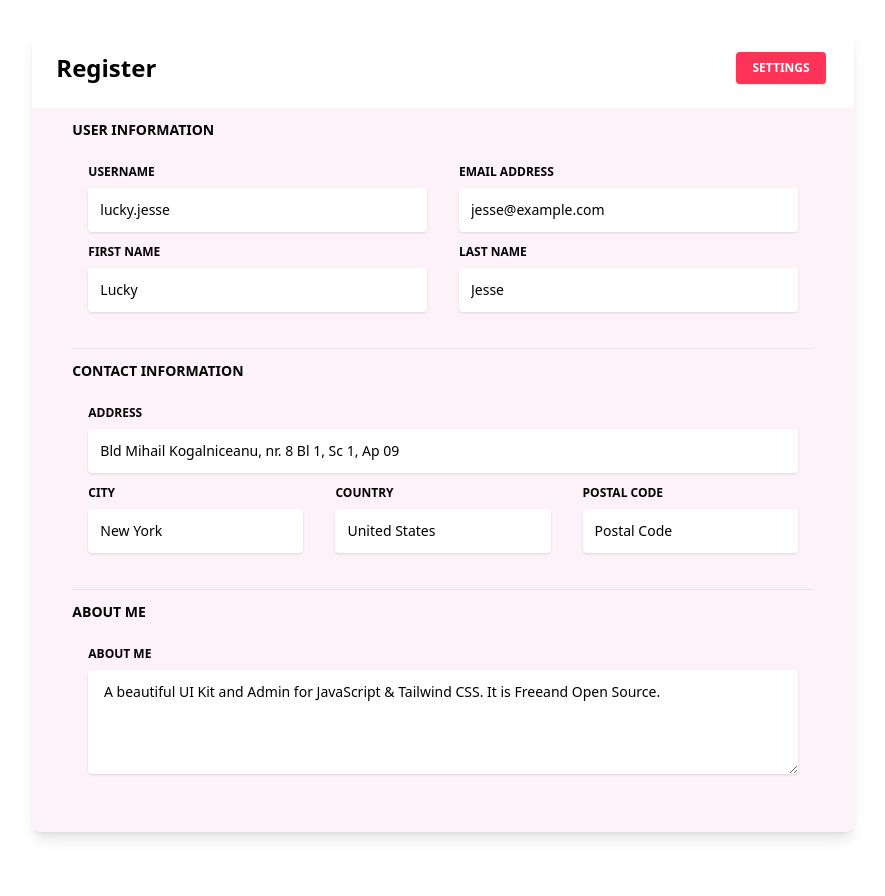
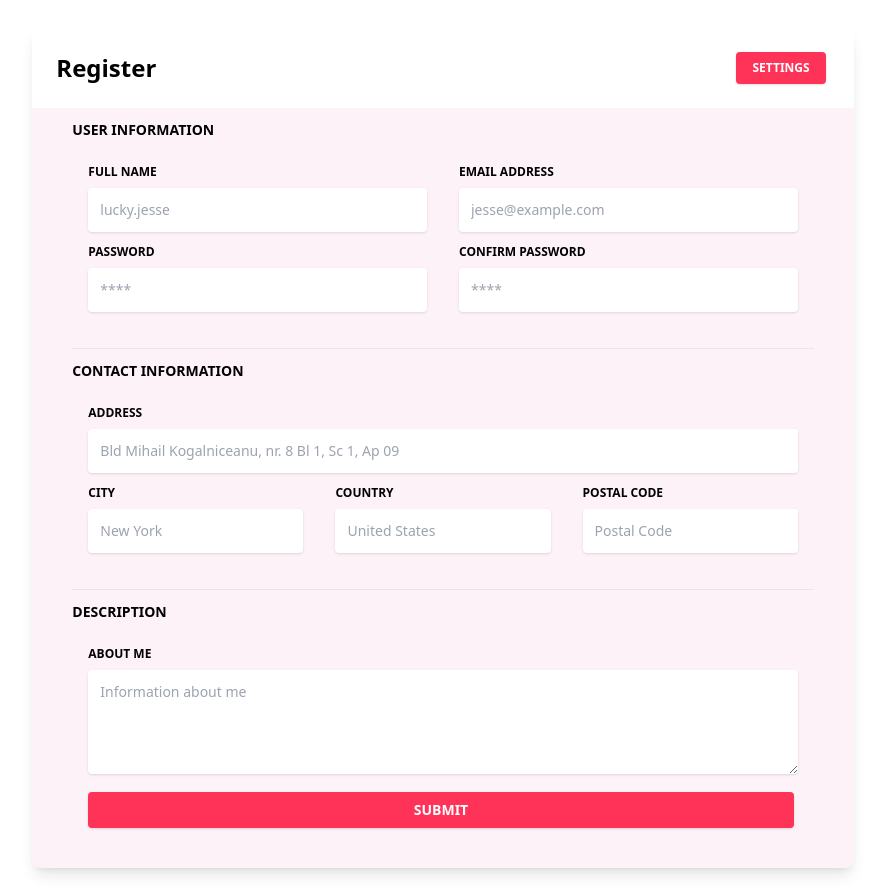
Before and after one commit to devharp/lms-ng, an Angular app: page /register in a window 1280 px wide. Shown: the whole page, without its empty margins (197-1082 px from the left). Before the commit the page ends 860 px from the top, so only its background shows below. Built offline with nearby package versions, Linux system fonts and the light colour scheme.

Commit message:
added interceptor

```diff
--- a/src/api/api.routes.ts
+++ b/src/api/api.routes.ts
@@ -3,6 +3,6 @@ import { environment } from "src/environments/environment";
 const BASE_URL = environment.apiUrl;
 
 export const API_ROUTES = {
-    register: BASE_URL + '/register',
-    login: BASE_URL + '/login',
+    register: BASE_URL + '/user-auth/register',
+    login: BASE_URL + '/user-auth/login',
 }
--- a/src/app/user-authentication/register/register.component.html
+++ b/src/app/user-authentication/register/register.component.html
@@ -1,28 +1,29 @@
 <section class=" py-1 bg-blueGray-50">
   <div class="w-full lg:w-8/12 px-4 mx-auto mt-6">
-  <div class="relative   bg-pink-50 flex flex-col min-w-0 break-words w-full mb-6 shadow-lg rounded-lg bg-blueGray-100 border-0">
+    <div
+      class="relative   bg-pink-50 flex flex-col min-w-0 break-words w-full mb-6 shadow-lg rounded-lg bg-blueGray-100 border-0">
       <div class="rounded-t bg-white mb-0 px-6 py-6">
         <div class=" flex justify-between">
           <h6 class="text-blueGray-700 text-2xl font-bold">
             Register
           </h6>
-        <button class="bg-[#ff3258] text-white  font-bold uppercase text-xs px-4 py-2 rounded shadow hover:shadow-md outline-none focus:outline-none mr-1 ease-linear transition-all duration-150" type="button">
+          <button
+            class="bg-[#ff3258] text-white  font-bold uppercase text-xs px-4 py-2 rounded shadow hover:shadow-md outline-none focus:outline-none mr-1 ease-linear transition-all duration-150"
+            type="button">
             Settings
           </button>
         </div>
       </div>
       <div class="flex-auto px-4 lg:px-10 py-10 pt-0">
-      <form>
-        <h6 class="text-blueGray-400 text-sm mt-3 mb-6 font-bold uppercase">
-          User Information
-        </h6>
+        <form (ngSubmit)="submitRegistrationForm()" [formGroup]="registrationForm">
+          <h6 class="text-blueGray-400 text-sm mt-3 mb-6 font-bold uppercase">User Information</h6>
           <div class="flex flex-wrap">
             <div class="w-full lg:w-6/12 px-4">
               <div class="relative w-full mb-3">
-              <label class="block uppercase text-blueGray-600 text-xs font-bold mb-2" htmlfor="grid-password">
-                Username
-              </label>
-              <input type="text" class="border-0 px-3 py-3 placeholder-blueGray-300 text-blueGray-600 bg-white rounded text-sm shadow focus:outline-none focus:ring w-full ease-linear transition-all duration-150" value="lucky.jesse">
+                <label class="block uppercase text-blueGray-600 text-xs font-bold mb-2" htmlfor="grid-password">Full name</label>
+                <input type="text" formControlName="fullName"
+                  class="border-0 px-3 py-3 placeholder-blueGray-300 text-blueGray-600 bg-white rounded text-sm shadow focus:outline-none focus:ring w-full ease-linear transition-all duration-150"
+                  placeholder="lucky.jesse">
               </div>
             </div>
             <div class="w-full lg:w-6/12 px-4">
@@ -30,81 +31,88 @@
                 <label class="block uppercase text-blueGray-600 text-xs font-bold mb-2" htmlfor="grid-password">
                   Email address
                 </label>
-              <input type="email" class="border-0 px-3 py-3 placeholder-blueGray-300 text-blueGray-600 bg-white rounded text-sm shadow focus:outline-none focus:ring w-full ease-linear transition-all duration-150" value="jesse@example.com">
+                <input type="email" formControlName="email"
+                  class="border-0 px-3 py-3 placeholder-blueGray-300 text-blueGray-600 bg-white rounded text-sm shadow focus:outline-none focus:ring w-full ease-linear transition-all duration-150"
+                  placeholder="jesse@example.com">
               </div>
             </div>
             <div class="w-full lg:w-6/12 px-4">
               <div class="relative w-full mb-3">
                 <label class="block uppercase text-blueGray-600 text-xs font-bold mb-2" htmlfor="grid-password">
-                First Name
+                  password
                 </label>
-              <input type="text" class="border-0 px-3 py-3 placeholder-blueGray-300 text-blueGray-600 bg-white rounded text-sm shadow focus:outline-none focus:ring w-full ease-linear transition-all duration-150" value="Lucky">
+                <input type="password" formControlName="password" class="border-0 px-3 py-3 placeholder-blueGray-300 text-blueGray-600 bg-white rounded text-sm shadow focus:outline-none focus:ring w-full ease-linear transition-all duration-150" placeholder="****">
               </div>
             </div>
             <div class="w-full lg:w-6/12 px-4">
               <div class="relative w-full mb-3">
                 <label class="block uppercase text-blueGray-600 text-xs font-bold mb-2" htmlfor="grid-password">
-                Last Name
+                  confirm password
                 </label>
-              <input type="text" class="border-0 px-3 py-3 placeholder-blueGray-300 text-blueGray-600 bg-white rounded text-sm shadow focus:outline-none focus:ring w-full ease-linear transition-all duration-150" value="Jesse">
+                <input type="password" class="border-0 px-3 py-3 placeholder-blueGray-300 text-blueGray-600 bg-white rounded text-sm shadow focus:outline-none focus:ring w-full ease-linear transition-all duration-150" placeholder="****">
               </div>
             </div>
           </div>
 
           <hr class="mt-6 border-b-1 border-blueGray-300">
 
-        <h6 class="text-blueGray-400 text-sm mt-3 mb-6 font-bold uppercase">
-          Contact Information
-        </h6>
+          <h6 class="text-blueGray-400 text-sm mt-3 mb-6 font-bold uppercase">Contact Information</h6>
           <div class="flex flex-wrap">
             <div class="w-full lg:w-12/12 px-4">
               <div class="relative w-full mb-3">
-              <label class="block uppercase text-blueGray-600 text-xs font-bold mb-2" htmlfor="grid-password">
-                Address
-              </label>
-              <input type="text" class="border-0 px-3 py-3 placeholder-blueGray-300 text-blueGray-600 bg-white rounded text-sm shadow focus:outline-none focus:ring w-full ease-linear transition-all duration-150" value="Bld Mihail Kogalniceanu, nr. 8 Bl 1, Sc 1, Ap 09">
+                <label class="block uppercase text-blueGray-600 text-xs font-bold mb-2" htmlfor="grid-password">Address</label>
+                <input type="text"
+                  class="border-0 px-3 py-3 placeholder-blueGray-300 text-blueGray-600 bg-white rounded text-sm shadow focus:outline-none focus:ring w-full ease-linear transition-all duration-150"
+                  placeholder="Bld Mihail Kogalniceanu, nr. 8 Bl 1, Sc 1, Ap 09">
               </div>
             </div>
             <div class="w-full lg:w-4/12 px-4">
               <div class="relative w-full mb-3">
-              <label class="block uppercase text-blueGray-600 text-xs font-bold mb-2" htmlfor="grid-password">
-                City
-              </label>
-              <input type="email" class="border-0 px-3 py-3 placeholder-blueGray-300 text-blueGray-600 bg-white rounded text-sm shadow focus:outline-none focus:ring w-full ease-linear transition-all duration-150" value="New York">
+                <label class="block uppercase text-blueGray-600 text-xs font-bold mb-2"
+                  htmlfor="grid-password">City</label>
+                <input type="email"
+                  class="border-0 px-3 py-3 placeholder-blueGray-300 text-blueGray-600 bg-white rounded text-sm shadow focus:outline-none focus:ring w-full ease-linear transition-all duration-150"
+                  placeholder="New York">
               </div>
             </div>
             <div class="w-full lg:w-4/12 px-4">
               <div class="relative w-full mb-3">
-              <label class="block uppercase text-blueGray-600 text-xs font-bold mb-2" htmlfor="grid-password">
-                Country
-              </label>
-              <input type="text" class="border-0 px-3 py-3 placeholder-blueGray-300 text-blueGray-600 bg-white rounded text-sm shadow focus:outline-none focus:ring w-full ease-linear transition-all duration-150" value="United States">
+                <label class="block uppercase text-blueGray-600 text-xs font-bold mb-2"
+                  htmlfor="grid-password">Country</label>
+                <input type="text"
+                  class="border-0 px-3 py-3 placeholder-blueGray-300 text-blueGray-600 bg-white rounded text-sm shadow focus:outline-none focus:ring w-full ease-linear transition-all duration-150"
+                  placeholder="United States">
               </div>
             </div>
             <div class="w-full lg:w-4/12 px-4">
               <div class="relative w-full mb-3">
-              <label class="block uppercase text-blueGray-600 text-xs font-bold mb-2" htmlfor="grid-password">
-                Postal Code
-              </label>
-              <input type="text" class="border-0 px-3 py-3 placeholder-blueGray-300 text-blueGray-600 bg-white rounded text-sm shadow focus:outline-none focus:ring w-full ease-linear transition-all duration-150" value="Postal Code">
+                <label class="block uppercase text-blueGray-600 text-xs font-bold mb-2" htmlfor="grid-password">Postal
+                  Code</label>
+                <input type="text"
+                  class="border-0 px-3 py-3 placeholder-blueGray-300 text-blueGray-600 bg-white rounded text-sm shadow focus:outline-none focus:ring w-full ease-linear transition-all duration-150"
+                  placeholder="Postal Code">
               </div>
             </div>
           </div>
 
           <hr class="mt-6 border-b-1 border-blueGray-300">
 
-        <h6 class="text-blueGray-400 text-sm mt-3 mb-6 font-bold uppercase">
-          About Me
-        </h6>
+          <h6 class="text-blueGray-400 text-sm mt-3 mb-6 font-bold uppercase">Description</h6>
           <div class="flex flex-wrap">
             <div class="w-full lg:w-12/12 px-4">
               <div class="relative w-full mb-3">
-              <label class="block uppercase text-blueGray-600 text-xs font-bold mb-2" htmlfor="grid-password">
-                About me
-              </label>
-              <textarea type="text" class="border-0 px-3 py-3 placeholder-blueGray-300 text-blueGray-600 bg-white rounded text-sm shadow focus:outline-none focus:ring w-full ease-linear transition-all duration-150" rows="4"> A beautiful UI Kit and Admin for JavaScript &amp; Tailwind CSS. It is Freeand Open Source.</textarea>
+                <label class="block uppercase text-blueGray-600 text-xs font-bold mb-2" htmlfor="grid-password">About
+                  me</label>
+                <textarea type="text"
+                  class="border-0 px-3 py-3 placeholder-blueGray-300 text-blueGray-600 bg-white rounded text-sm shadow focus:outline-none focus:ring w-full ease-linear transition-all duration-150"
+                  rows="4" placeholder="Information about me"></textarea>
               </div>
             </div>
+          </div>
+
+          <div class="flex px-4">
+            <input type="submit" value="Submit"
+              class="cursor-pointer flex-grow bg-[#ff3258] text-white  font-bold uppercase text-sm px-4 py-2 rounded shadow hover:shadow-md outline-none focus:outline-none mr-1 ease-linear transition-all duration-150" />
           </div>
         </form>
       </div>
--- a/src/app/user-authentication/register/register.component.ts
+++ b/src/app/user-authentication/register/register.component.ts
@@ -1,10 +1,42 @@
-import { Component } from '@angular/core';
+import { HttpClient } from '@angular/common/http';
+import { Component, OnInit } from '@angular/core';
+import { FormBuilder, FormGroup, Validators } from '@angular/forms';
+import { API_ROUTES } from 'src/api/api.routes';
+
+enum UserRoles {
+  STUDENT = 'student', FACULTY = 'faculty'
+}
 
 @Component({
   selector: 'app-register',
   templateUrl: './register.component.html',
   styleUrls: ['./register.component.scss']
 })
-export class RegisterComponent {
+export class RegisterComponent implements OnInit{
+
+  public registrationForm: FormGroup;
+
+  constructor(private fb: FormBuilder, private httpClient: HttpClient) {
+    this.registrationForm = fb.group({
+      fullName: ['', Validators.required],
+      email: ['', Validators.required],
+      password: ['', Validators.required],
+      role: [UserRoles.STUDENT, Validators.required],
+    })
+  }
+
+  ngOnInit(){
+    console.log('page initialized')
+  }
+
+  submitRegistrationForm() {
+    if (this.registrationForm.invalid) return
+    const { value: registrationFormData }= this.registrationForm;
+
+    this.httpClient
+      .post(API_ROUTES.register, registrationFormData)
+      .subscribe(response => { console.log('reposne: ', response) })
+
+  }
 
 }
--- a/src/app/user-authentication/user-authentication.module.ts
+++ b/src/app/user-authentication/user-authentication.module.ts
@@ -3,6 +3,7 @@ import { CommonModule } from '@angular/common';
 import { RegisterComponent } from './register/register.component';
 import { LoginComponent } from './login/login.component';
 import { RouterModule, Routes } from '@angular/router';
+import { FormsModule, ReactiveFormsModule } from '@angular/forms';
 
 const routes: Routes = [
   { path: 'login', component: LoginComponent },
@@ -16,6 +17,8 @@ const routes: Routes = [
   ],
   imports: [
     CommonModule,
+    FormsModule,
+    ReactiveFormsModule,
     [RouterModule.forChild(routes)],
     [RouterModule]
   ]
```
Also changed, not shown: src/app/app.module.ts (+10 -1 lines), src/app/interceptors/exception.interceptor.ts (added, +22 -0 lines). Lines whose indentation alone changed are shown as unchanged.
